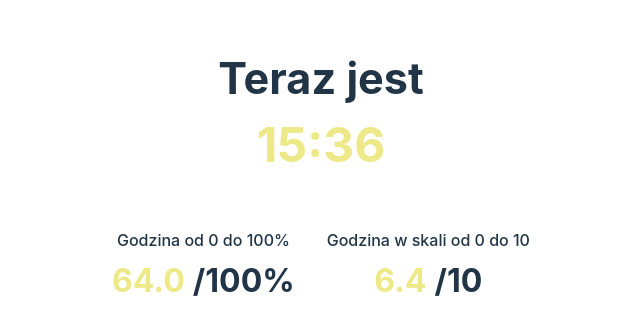
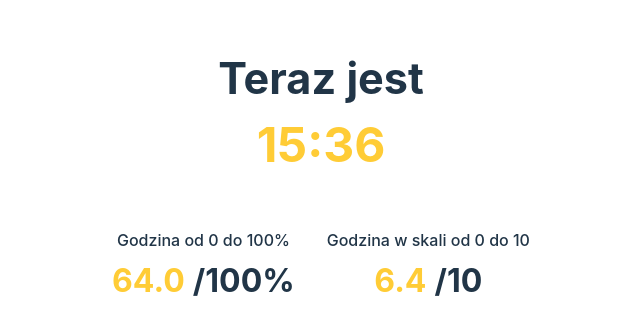
Before and after one commit to tzwel/godzina-w-skali, a Svelte app: page / in a window 1280 px wide. Shown: the part 234-568 px from the top of the page, without its empty margins (319-959 px from the left). Built offline with nearby package versions, Linux system fonts and the light colour scheme.

Commit message:
colors fix?

```diff
--- a/src/app.css
+++ b/src/app.css
@@ -43,7 +43,7 @@ h1 {
   }
 
   .hour {
-    color: #ffcc36;
+    color: #ffcc36 !important;
   }
 
   a:hover {
```
Also changed, not shown: 4 other files (tests, documents, lock files or other folders).
